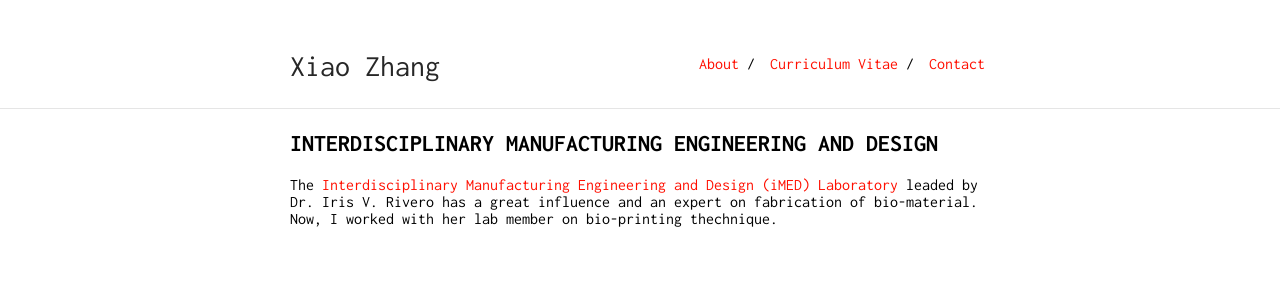
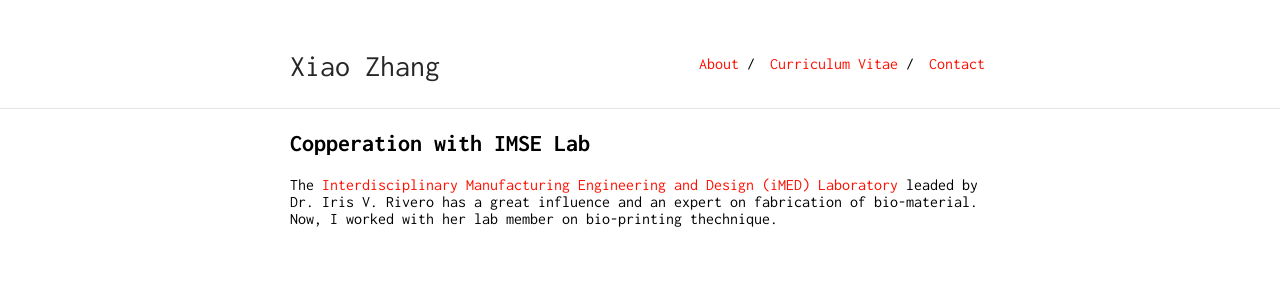
Before and after one commit to zhangxiao2018/zhangxiao2018.github.io, a Jekyll site: the page built from Cooperation.md, in a window 1280 px wide. Shown: the top 300 px of the page. Built offline with Jekyll 4.4.1, drawn with Linux system fonts in a browser that asks for light colours; our own code applies the rules of GitHub Pages for plain Markdown files.

Commit message:
Update Cooperation.md

```diff
--- a/Cooperation.md
+++ b/Cooperation.md
@@ -2,6 +2,6 @@
 layout: default
 ---
 
-## INTERDISCIPLINARY MANUFACTURING ENGINEERING AND DESIGN
+## Copperation with IMSE Lab
 The [Interdisciplinary Manufacturing Engineering and Design (iMED) Laboratory](https://www.imse.iastate.edu/imed/) leaded by
 Dr. Iris V. Rivero has a great influence and an expert on fabrication of bio-material. Now, I worked with her lab member on bio-printing thechnique.
```
